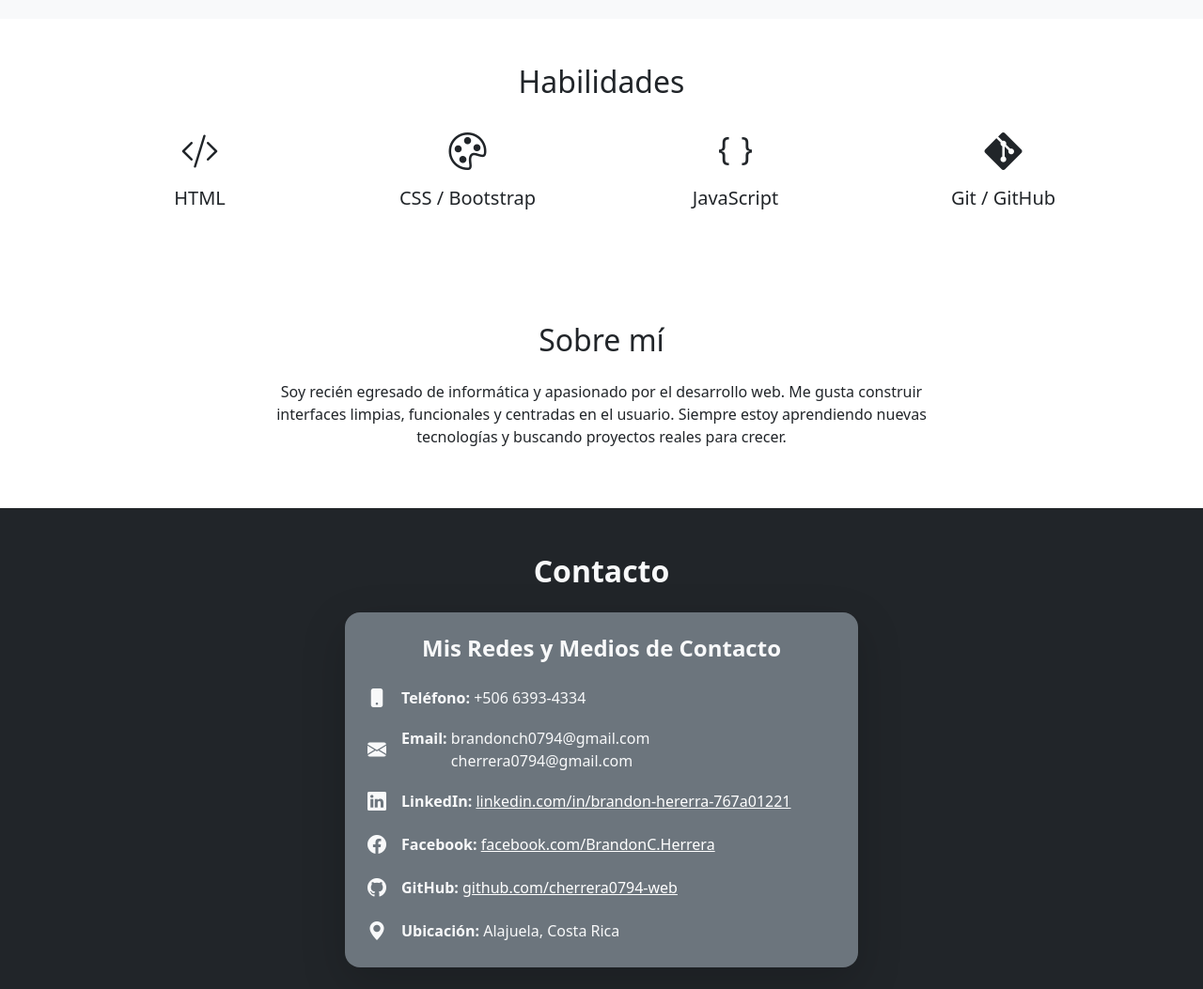
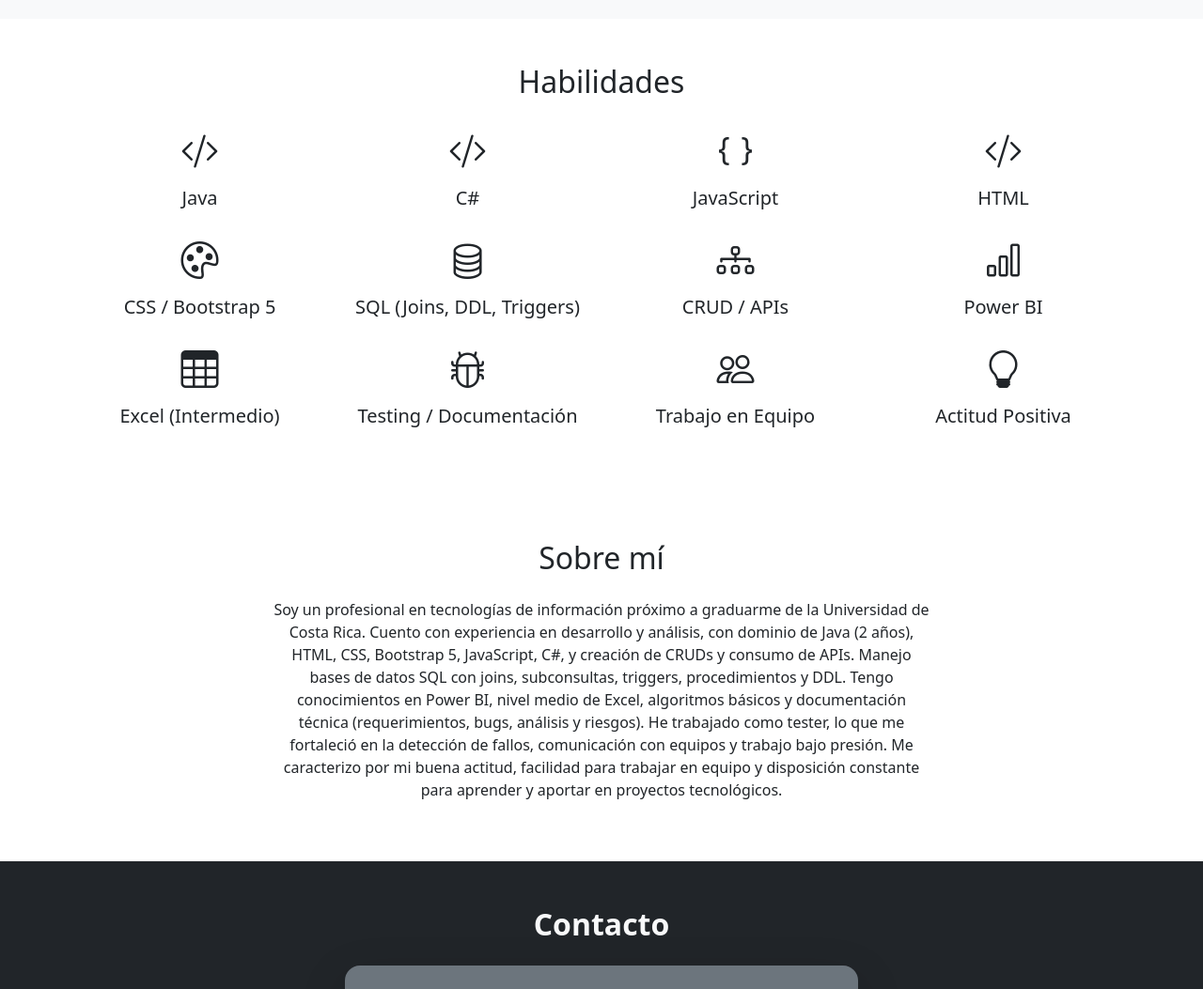
Before and after one commit to cherrera0794-web/MiPortafolio, a plain HTML site: page index.html in a window 1280 px wide. Shown: the part 1280-2333 px from the top of the page at 94% size. Drawn offline with nearby package versions, Linux system fonts and the light colour scheme.

Commit message:
Update index.html

```diff
--- a/index.html
+++ b/index.html
@@ -38,8 +38,12 @@
   <header class="bg-dark text-light text-center d-flex align-items-center" style="height: 90vh;">
     <div class="container">
       <h1 class="display-4 fw-bold">Hola, soy Brandon 👨‍💻</h1>
-      <p class="lead">Desarrollador Web Junior | HTML | CSS | JavaScript | Bootstrap</p>
-      <a href="#" class="btn btn-primary btn-lg mt-3"><i class="bi bi-download"></i> Descargar CV</a>
+      <p class="lead">Informatico y Desarrollador</p>
+      <a href="/mnt/data/Brandon_CVC.pdf"
+       class="btn btn-primary btn-lg mt-3"
+       download>
+      <i class="bi bi-download me-2"></i> Descargar CV
+    </a>
     </div>
   </header>
 
@@ -107,12 +111,12 @@
 
       <div class="col-md-3 mb-3">
         <i class="bi bi-code-slash fs-1"></i>
-          <h5 class="mt-2">HTML</h5>
+        <h5 class="mt-2">Java</h5>
       </div>
 
       <div class="col-md-3 mb-3">
-          <i class="bi bi-palette fs-1"></i>
-          <h5 class="mt-2">CSS / Bootstrap</h5>
+        <i class="bi bi-code-slash fs-1"></i>
+        <h5 class="mt-2">C#</h5>
       </div>
 
       <div class="col-md-3 mb-3">
@@ -121,21 +125,69 @@
       </div>
 
       <div class="col-md-3 mb-3">
-          <i class="bi bi-git fs-1"></i>
-          <h5 class="mt-2">Git / GitHub</h5>
+        <i class="bi bi-code-slash fs-1"></i>
+        <h5 class="mt-2">HTML</h5>
+      </div>
+
+      <div class="col-md-3 mb-3">
+        <i class="bi bi-palette fs-1"></i>
+        <h5 class="mt-2">CSS / Bootstrap 5</h5>
+      </div>
+
+      <div class="col-md-3 mb-3">
+        <i class="bi bi-database fs-1"></i>
+        <h5 class="mt-2">SQL (Joins, DDL, Triggers)</h5>
+      </div>
+
+      <div class="col-md-3 mb-3">
+        <i class="bi bi-diagram-3 fs-1"></i>
+        <h5 class="mt-2">CRUD / APIs</h5>
+      </div>
+
+      <div class="col-md-3 mb-3">
+        <i class="bi bi-bar-chart fs-1"></i>
+        <h5 class="mt-2">Power BI</h5>
+      </div>
+
+      <div class="col-md-3 mb-3">
+        <i class="bi bi-table fs-1"></i>
+        <h5 class="mt-2">Excel (Intermedio)</h5>
+      </div>
+
+      <div class="col-md-3 mb-3">
+        <i class="bi bi-bug fs-1"></i>
+        <h5 class="mt-2">Testing / Documentación</h5>
+      </div>
+
+      <div class="col-md-3 mb-3">
+        <i class="bi bi-people fs-1"></i>
+        <h5 class="mt-2">Trabajo en Equipo</h5>
+      </div>
+
+      <div class="col-md-3 mb-3">
+        <i class="bi bi-lightbulb fs-1"></i>
+        <h5 class="mt-2">Actitud Positiva</h5>
       </div>
 
     </div>
   </div>
 </section>
+
+
   <!-- SOBRE MÍ -->
   <section id="about" class="py-5">
     <div class="container">
       <h2 class="text-center mb-4">Sobre mí</h2>
       <p class="text-center mx-auto" style="max-width: 700px;">
-        Soy recién egresado de informática y apasionado por el desarrollo web.
-        Me gusta construir interfaces limpias, funcionales y centradas en el usuario.
-        Siempre estoy aprendiendo nuevas tecnologías y buscando proyectos reales para crecer.
+        Soy un profesional en tecnologías de información próximo a graduarme de la Universidad de Costa Rica. Cuento con
+        experiencia en desarrollo y análisis, con dominio de Java (2 años), HTML, CSS, Bootstrap 5, JavaScript, C#, y
+        creación de CRUDs y consumo de APIs. Manejo bases de datos SQL con joins, subconsultas, triggers, procedimientos
+        y DDL.
+        Tengo conocimientos en Power BI, nivel medio de Excel, algoritmos básicos y documentación técnica
+        (requerimientos, bugs, análisis y riesgos). He trabajado como tester, lo que me fortaleció en la detección de
+        fallos, comunicación con equipos y trabajo bajo presión.
+        Me caracterizo por mi buena actitud, facilidad para trabajar en equipo y disposición constante para aprender y
+        aportar en proyectos tecnológicos.
       </p>
     </div>
   </section>
```
Lines whose indentation alone changed are shown as unchanged.
